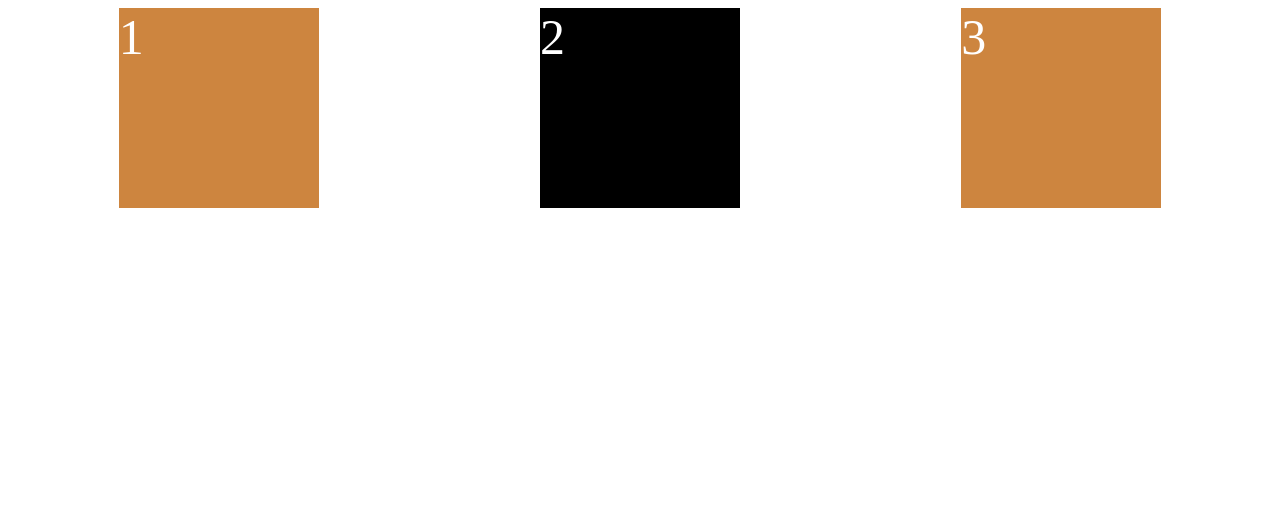
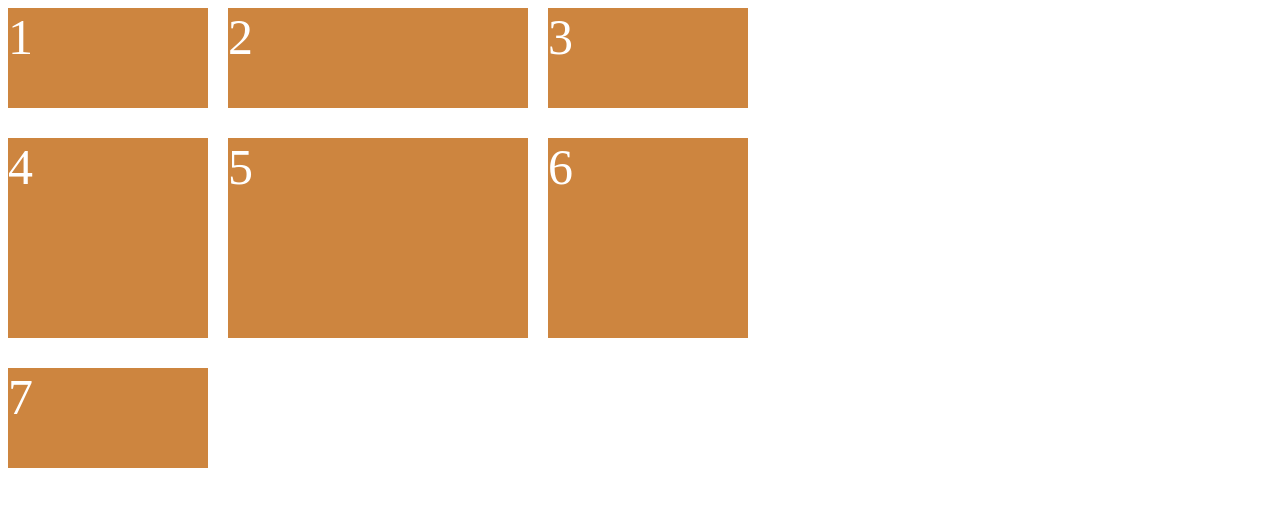
Before and after one commit to kenatman/css-layout, a plain HTML site: page index.html in a window 1280 px wide. Drawn offline with Linux system fonts and the light colour scheme.

Commit message:
grid basic

```diff
--- a/index.html
+++ b/index.html
@@ -11,6 +11,10 @@
       <div class="child">1</div>
       <div class="child">2</div>
       <div class="child">3</div>
+      <div class="child">4</div>
+      <div class="child">5</div>
+      <div class="child">6</div>
+      <div class="child">7</div>
     </div>
   </body>
 </html>
--- a/styles.css
+++ b/styles.css
@@ -1,23 +1,16 @@
 .father {
   font-size: 50px;
+  width: 100%;
   height: 100vh;
-  display: flex;
-
-  /* Main Axis */
-  justify-content: space-around;
-
-  /* Cross Axis */
-  align-items: flex-start;
+  display: grid;
+  grid-template-columns: 200px 300px 200px;
+  grid-template-rows: 100px 200px 100px;
+  column-gap: 20px;
+  row-gap: 30px;
 }
 
 .child {
-  width: 200px;
-  height: 200px;
+  flex-basis: 500px;
   background: peru;
   color: white;
 }
-
-.child:nth-child(2) {
-  background-color: black;
-  flex-shrink: 2;
-}
```
